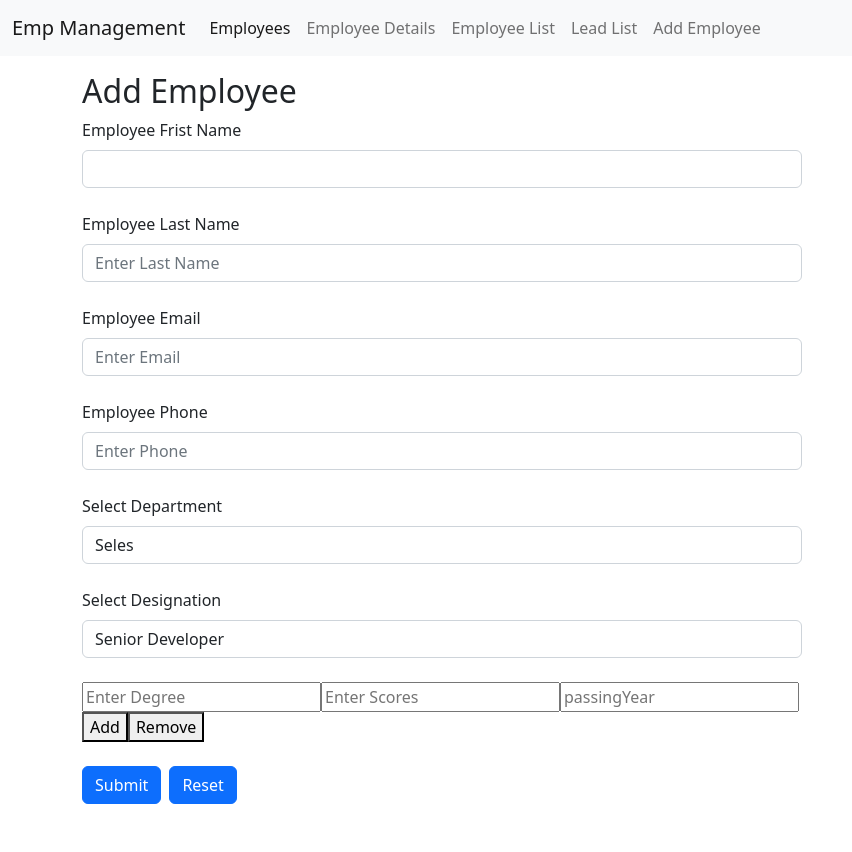
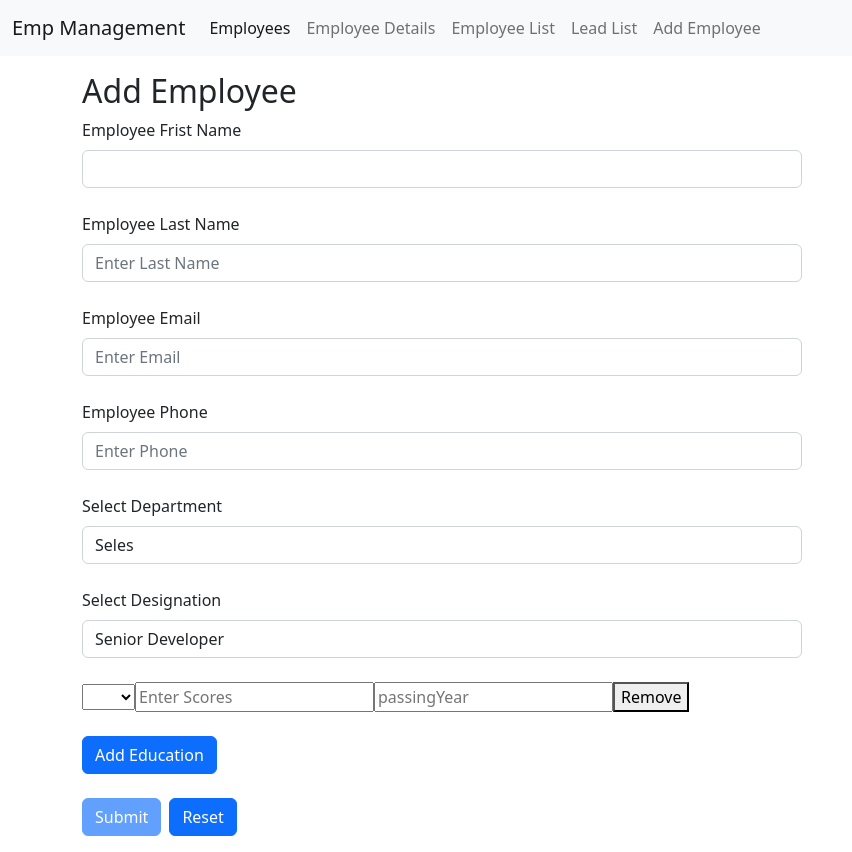
Before and after one commit to SajalSenCSE/EmployeeManagementApp, an Angular app: page /add in a window 1280 px wide. Shown: the whole page, without its empty margins (0-852 px from the left). Before the commit the page ends 820 px from the top, so only its background shows below. Built offline with nearby package versions, Linux system fonts and the light colour scheme.

Commit message:
UntilFormArrayElementDisable

```diff
--- a/src/app/Employee/employee-add/employee-add.component.html
+++ b/src/app/Employee/employee-add/employee-add.component.html
@@ -1,33 +1,40 @@
 <div class="container my-3">
     <div class="row col-md-8">
-        <div><h2>Add Employee</h2></div>
+        <div>
+            <h2>Add Employee</h2>
+        </div>
         <form [formGroup]="addEmployeeForm" (ngSubmit)="onSubmit()">
             <div class="form-group">
                 <label for="fName" class="form-label">Employee Frist Name</label>
-                <input type="text" class="form-control"  formControlName="FName">
-                <span class="error-block" *ngIf="!addEmployeeForm.controls['FName'].valid &&(addEmployeeForm.controls['FName'].touched || submited)">
+                <input type="text" class="form-control" formControlName="FName">
+                <span class="error-block"
+                    *ngIf="!addEmployeeForm.controls['FName'].valid &&(addEmployeeForm.controls['FName'].touched )">
                     Frist Name is Required
                 </span>
             </div><br>
             <div class="form-group">
                 <label for="lName" class="form-label">Employee Last Name</label><br>
                 <input type="text" class="form-control" placeholder="Enter Last Name" formControlName="LName">
-                <span class="error-block" *ngIf="!addEmployeeForm.controls['LName'].valid && (addEmployeeForm.controls['LName'].touched || submited)">Last Name is Required</span>
+                <span class="error-block"
+                    *ngIf="!addEmployeeForm.controls['LName'].valid && (addEmployeeForm.controls['LName'].touched )">Last
+                    Name is Required</span>
             </div><br>
             <div class="form-group">
                 <label for="email" class="form-label">Employee Email</label><br>
                 <input type="email" class="form-control" placeholder="Enter Email" formControlName="Email">
-                <span class="error-block" *ngIf="!addEmployeeForm.controls['Email'].valid && (addEmployeeForm.controls['Email'].touched || submited)">
+                <span class="error-block"
+                    *ngIf="!addEmployeeForm.controls['Email'].valid && (addEmployeeForm.controls['Email'].touched )">
                     <span *ngIf="addEmployeeForm.controls['Email'].hasError('required')">
                         Please Provide Email
                     </span>
-                    <span *ngIf="addEmployeeForm.controls['Email'].hasError('email')">Please Provide Valid  Email</span>
+                    <span *ngIf="addEmployeeForm.controls['Email'].hasError('email')">Please Provide Valid Email</span>
                 </span>
             </div><br>
             <div class="form-group">
                 <label for="number" class="form-label">Employee Phone</label><br>
                 <input type="number" class="form-control" placeholder="Enter Phone" formControlName="Phone">
-                <span class="error-block" *ngIf="!addEmployeeForm.controls['Phone'].valid && (addEmployeeForm.controls['Phone'].touched || submited)">
+                <span class="error-block"
+                    *ngIf="!addEmployeeForm.controls['Phone'].valid && (addEmployeeForm.controls['Phone'].touched)">
                     <span *ngIf="addEmployeeForm.controls['Phone'].hasError('required')">
                         Please Provide Phone
                     </span>
@@ -41,35 +48,35 @@
                 <select class="form-control" formControlName="Department">
                     <option *ngFor="let data of Departments" value={{data.Id}}>{{data.Name}}</option>
                 </select>
-                <span class="error-block" *ngIf="!addEmployeeForm.controls['Department'].valid && (addEmployeeForm.controls['Department'].touched || submited)">Select A Department</span>
+                <span class="error-block"
+                    *ngIf="!addEmployeeForm.controls['Department'].valid && (addEmployeeForm.controls['Department'].touched )">Select
+                    A Department</span>
             </div><br>
             <div class="form-group">
                 <label for="exampleFormControlSelect1" class="form-label">Select Designation</label><br>
                 <select class="form-control" formControlName="Designation">
                     <option *ngFor="let data of Designations" value={{data.Id}}>{{data.Name}}</option>
                 </select>
-                <span class="error-block" *ngIf="!addEmployeeForm.controls['Designation'].valid && (addEmployeeForm.controls['Designation'].touched || submited)">Select Designation</span>
+                <span class="error-block"
+                    *ngIf="!addEmployeeForm.controls['Designation'].valid && (addEmployeeForm.controls['Designation'].touched )">Select
+                    Designation</span>
             </div><br>
-            <!-- <div class="form-group" formArrayName="SelectEdu">
-                <div *ngFor="let control of addEmployeeForm.controls['SelectEdu'].value;let i=index" [formGroupName]="i">
-                    <input type="text" formControlName="mixed">
-                    <button (click)="Remove(i)">Remove</button>
-                </div>
-            </div><br> -->
-            <div class="form-group" formArrayName="Education">
-                <div *ngFor="let control of addEmployeeForm.controls['Education'].value;let i=index" [formGroupName]="i">
-                    <!-- <select *ngFor="let s of degrees" formControlName="degree">
-                        <option value="{{s.Id}}">{{s.Name}}</option>
-                    </select> -->
-                    <input type="text" placeholder="Enter Degree" formControlName="degree">
-                    <input type="text" placeholder="Enter Scores" formControlName="Scores">
-                    <input type="text" placeholder="passingYear" formControlName="passingYear">
-                    <button (click)="addEdu()">Add</button>
-                    <button (click)="Remove(i)">Remove</button>
+            <div class="form-group">
+                <div formArrayName="Education">
+                    <div *ngFor="let control of addEmployeeForm.controls['Education'].value;let i=index" [formGroupName]="i">
+                        <select formControlName="degree">
+                            <option *ngFor="let s of degrees" value="{{s.Name}}">{{s.Name}}</option>
+                        </select>
+                        <input type="text" placeholder="Enter Scores" formControlName="Scores">
+                        <input type="text" placeholder="passingYear" formControlName="passingYear">
+                        <button (click)="Remove(i)">Remove</button>
+                    </div>
+                    <br>
+                    <button (click)="addEdu()" class="btn btn-primary">Add Education</button>
                 </div>
             </div><br>
 
-            <button type="submit" class="btn btn-primary">Submit</button>
+            <button type="submit" [disabled]="!addEmployeeForm.valid" class="btn btn-primary">Submit</button>
             <button type="reset" class="btn btn-primary ms-2">Reset</button>
         </form>
     </div>
--- a/src/app/models/EmployeeInputTypeForm.ts
+++ b/src/app/models/EmployeeInputTypeForm.ts
@@ -8,6 +8,6 @@ export interface EmployeeInputTypeForm {
     Department: FormControl<number|null>,
     Designation: FormControl<number|null>,
     Education:any;
-    SelectEdu:any;
+    // SelectEdu:any;
 
 }
```
